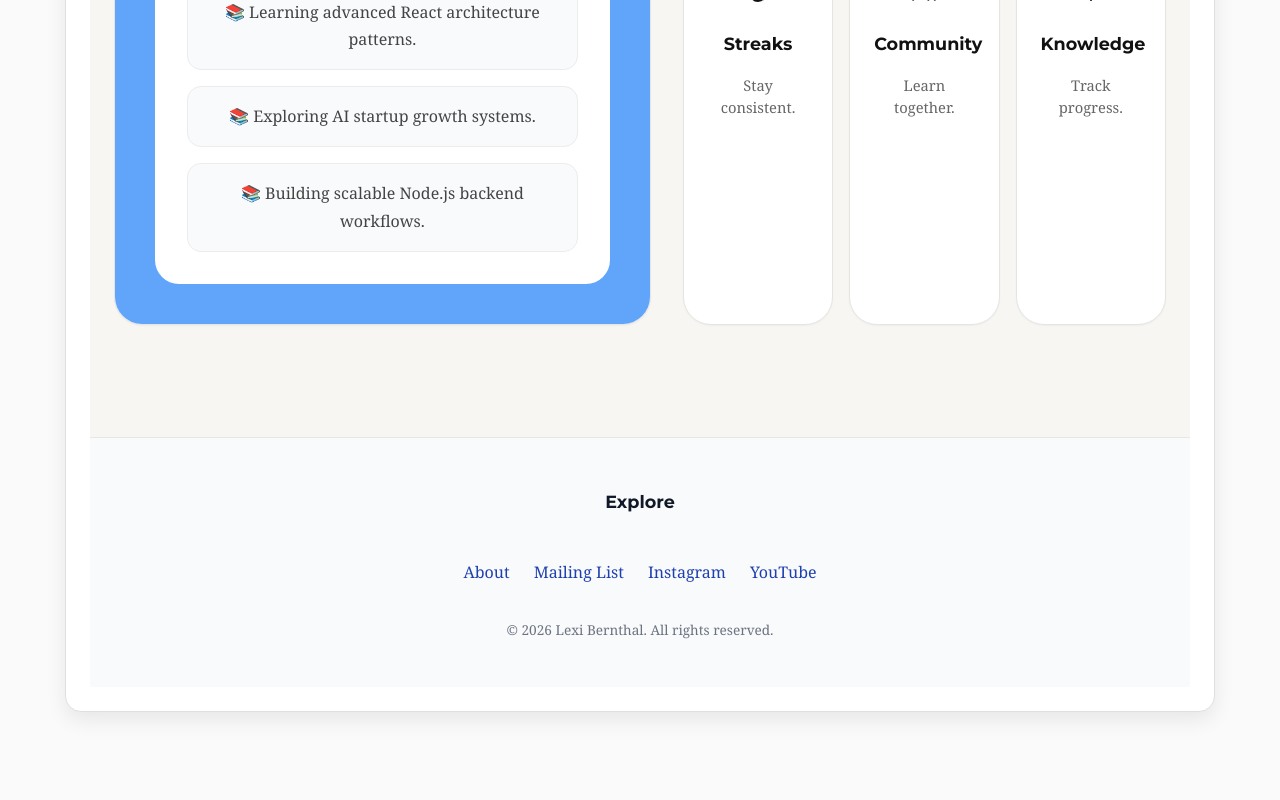
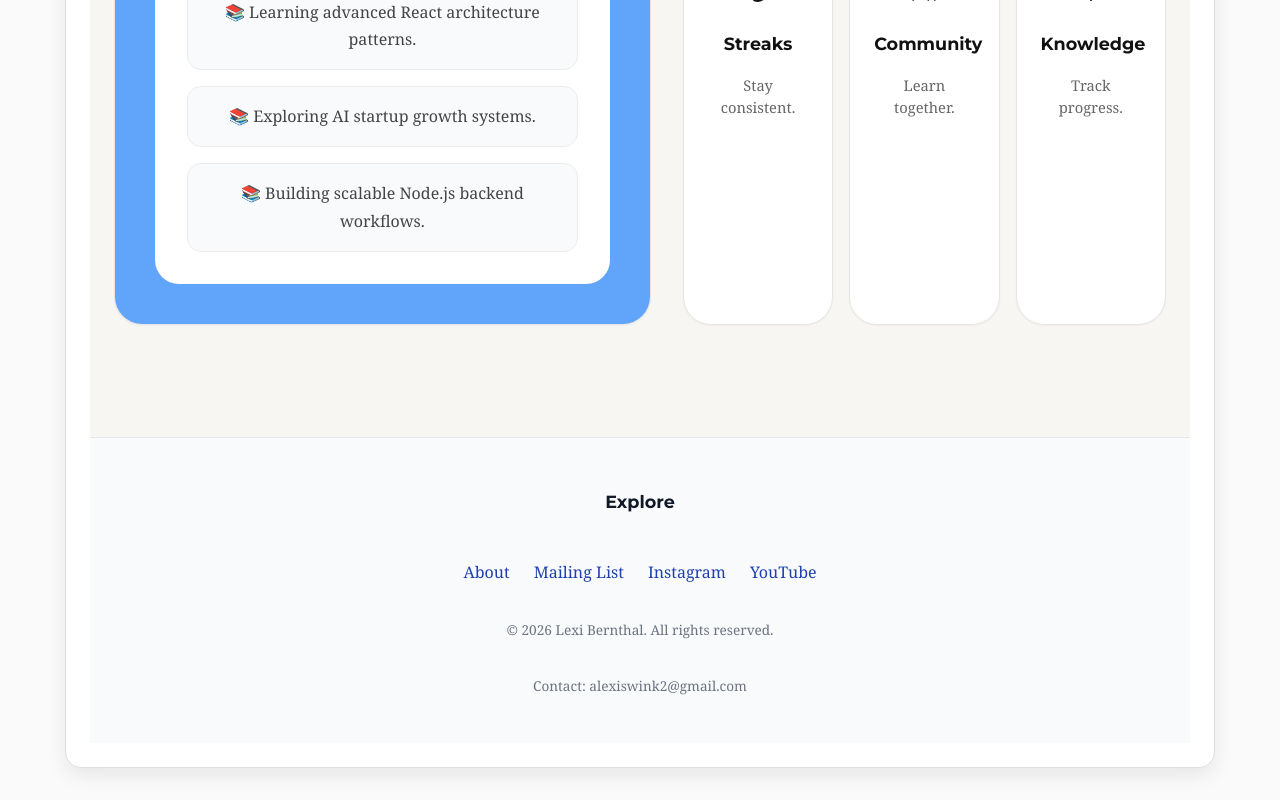
Before and after one commit to alexisbernt/Portfolio, a React (Create React App) app in the folder lexi-portfolio/: page /sign-up in a window 1280 px wide. Shown: the part 1298-2098 px from the top of the page. Before the commit the page ends 2042 px from the top, so only its background shows below. Built offline with nearby package versions, Linux system fonts and the light colour scheme.

Commit message:
Update Footer.js

```diff
--- a/lexi-portfolio/src/Footer.js
+++ b/lexi-portfolio/src/Footer.js
@@ -63,7 +63,7 @@ function Footer() {
             Mailing List
           </Link>
           <a
-            href="https://instagram.com/alexis.wink"
+            href="https://www.instagram.com/newsinawink/"
             target="_blank"
             rel="noopener noreferrer"
             style={linkStyle}
@@ -73,7 +73,7 @@ function Footer() {
             Instagram
           </a>
           <a
-            href="https://www.youtube.com/@lexicyber"
+            href="https://www.youtube.com/@newsinawink"
             target="_blank"
             rel="noopener noreferrer"
             style={linkStyle}
@@ -86,6 +86,9 @@ function Footer() {
         <p style={{ fontSize: "0.85rem", color: "#6b7280", marginTop: "1rem" }}>
           © {new Date().getFullYear()} Lexi Bernthal. All rights reserved.
         </p>
+        <p style={{ fontSize: "0.85rem", color: "#6b7280", marginTop: "0.2rem" }}>
+          Contact: alexiswink2@gmail.com
+        </p>
       </div>
     </footer>
   );
```
